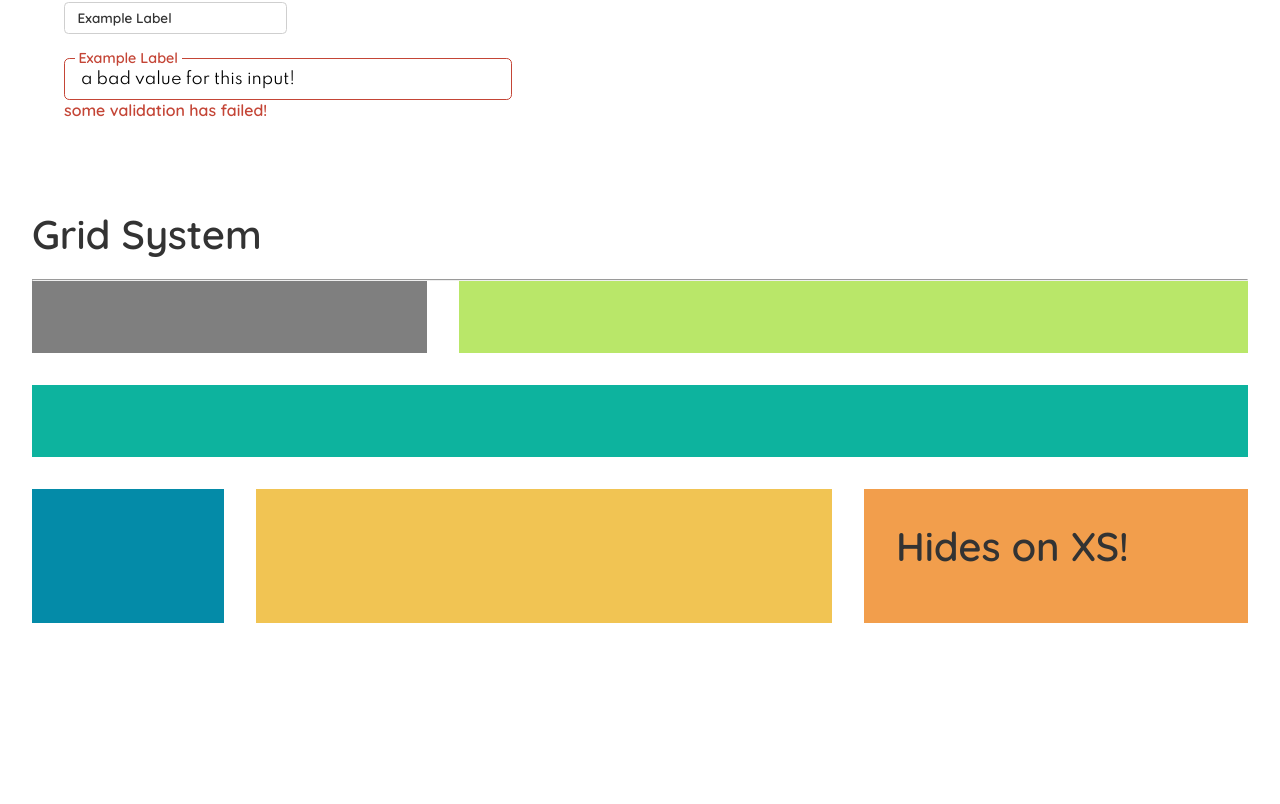
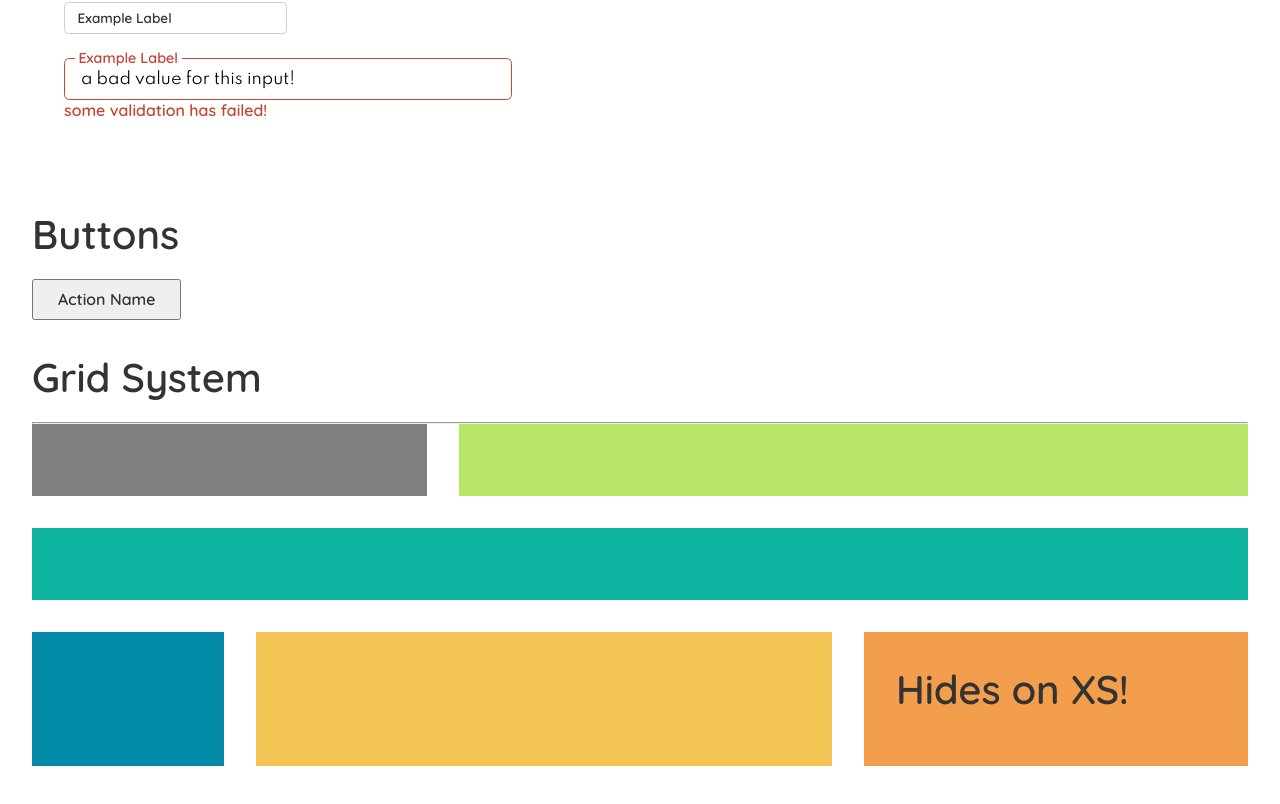
Before and after one commit to viniciushaddad/react-ui, a React (Create React App) app: page / in a window 1280 px wide. Shown: the part 700-1504 px from the top of the page. Before the commit the page ends 1387 px from the top, so only its background shows below. Built offline with nearby package versions, Linux system fonts and the light colour scheme; no server answers.

Commit message:
Added Buttons examples

```diff
--- a/src/App.tsx
+++ b/src/App.tsx
@@ -4,6 +4,7 @@ import { Box } from 'components/Box'
 import { GridExample } from 'Examples'
 import { InputExample } from 'Examples/InputExample'
 import { Typography } from 'components/Typography'
+import { ButtonExample } from 'Examples/ButtonExample'
 
 const App = (): JSX.Element => (
   <Box>
@@ -13,7 +14,7 @@ const App = (): JSX.Element => (
     </Header>
 
     <InputExample />
-
+    <ButtonExample />
     <GridExample />
   </Box>
 )
--- /dev/null
+++ b/src/Examples/ButtonExample.tsx
@@ -0,0 +1,19 @@
+import { Typography } from 'components/Typography'
+import { Button } from 'components/Button'
+import React from 'react'
+import { Row, Col, Grid } from 'components/Grid'
+
+const ButtonExample = (): JSX.Element => (
+  <section>
+    <Typography variant="title1">Buttons</Typography>
+    <Grid>
+      <Row>
+        <Col>
+          <Button>Action Name</Button>
+        </Col>
+      </Row>
+    </Grid>
+  </section>
+)
+
+export { ButtonExample }
--- a/src/components/Button/Button.tsx
+++ b/src/components/Button/Button.tsx
@@ -1,13 +1,42 @@
 import styled from 'styled-components'
+import { Typography } from 'components/Typography'
+import React, { ReactNode } from 'react'
+import PropTypes from 'prop-types'
 
-const button = styled.button`
+const StyledButton = styled.button<ButtonProps>`
   padding: 0.5em 1.5em;
   font-size: 1em;
 
-  ${({ theme: { button } }) => `
-    brackground-color: ${button.neutral.bg}
-    color: ${button.neutral.color}
+  ${({ theme: { button }, primary, success, info, warning, negative, borderLess }) => `
+    brackground-color: ${button.neutral.bg};
+    color: ${button.neutral.color};
   `}
 `
 
-export { button }
+export interface ButtonProps {
+  children: ReactNode
+  primary?: boolean
+  success?: boolean
+  info?: boolean
+  warning?: boolean
+  negative?: boolean
+  borderLess?: boolean
+}
+
+const Button: React.FC<ButtonProps> = ({ children }): JSX.Element => (
+  <StyledButton>
+    <Typography variant="label">{children}</Typography>
+  </StyledButton>
+)
+
+Button.propTypes = {
+  children: PropTypes.node,
+  primary: PropTypes.bool,
+  success: PropTypes.bool,
+  info: PropTypes.bool,
+  warning: PropTypes.bool,
+  negative: PropTypes.bool,
+  borderLess: PropTypes.bool,
+}
+
+export { Button }
--- a/src/components/Button/index.ts
+++ b/src/components/Button/index.ts
@@ -1 +1 @@
-export * from './Button'
+export { Button } from './Button'
```
